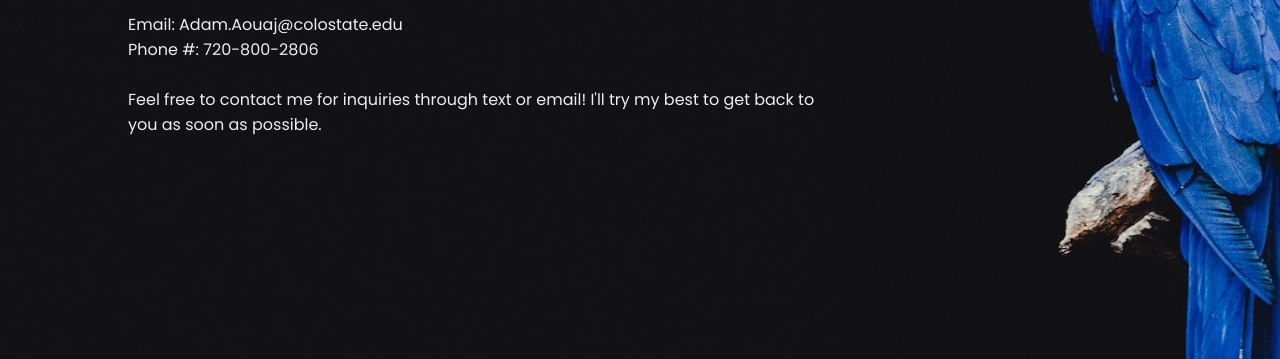
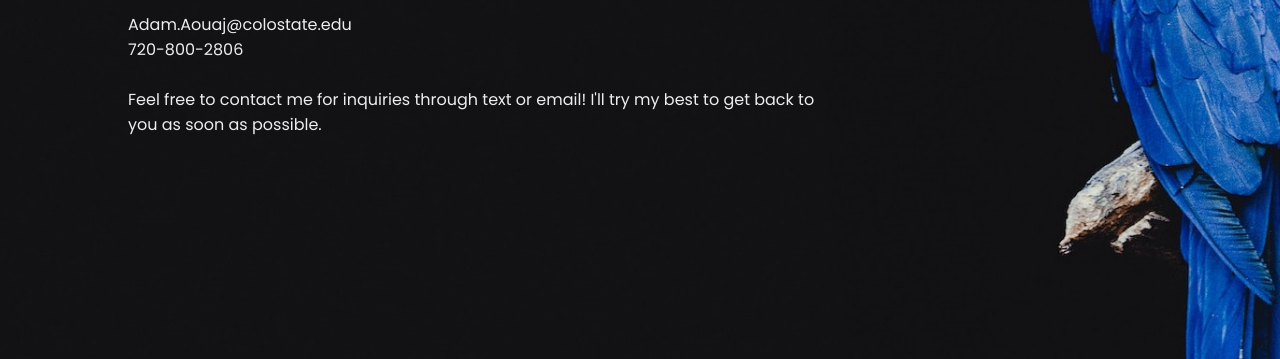
Before and after one commit to Braveyyy/webpage, a plain HTML site: page contact.html in a window 1280 px wide. Shown: the part 349-708 px from the top of the page. Drawn offline with nearby package versions, Linux system fonts and the light colour scheme.

Commit message:
remove buttons, edit contact

```diff
--- a/contact.html
+++ b/contact.html
@@ -21,8 +21,8 @@
         <section class = "home">
             <div class="home-content">
                 <h1>Contact Info</h1>
-                <p>Email:   Adam.Aouaj@colostate.edu
-                <br>Phone #:    720-800-2806
+                <p>   Adam.Aouaj@colostate.edu
+                <br>    720-800-2806
                 <br><br>Feel free to contact me for inquiries through text or email! I'll try my best to get back to you as soon as possible.</p>
             </div>
             <div class="home-sci">
--- a/style.css
+++ b/style.css
@@ -183,6 +183,7 @@ body{
 }
 
 .home-sci{
+    visibility: hidden;
     position: absolute;
     bottom: 40px;
     width: 170px;
```
